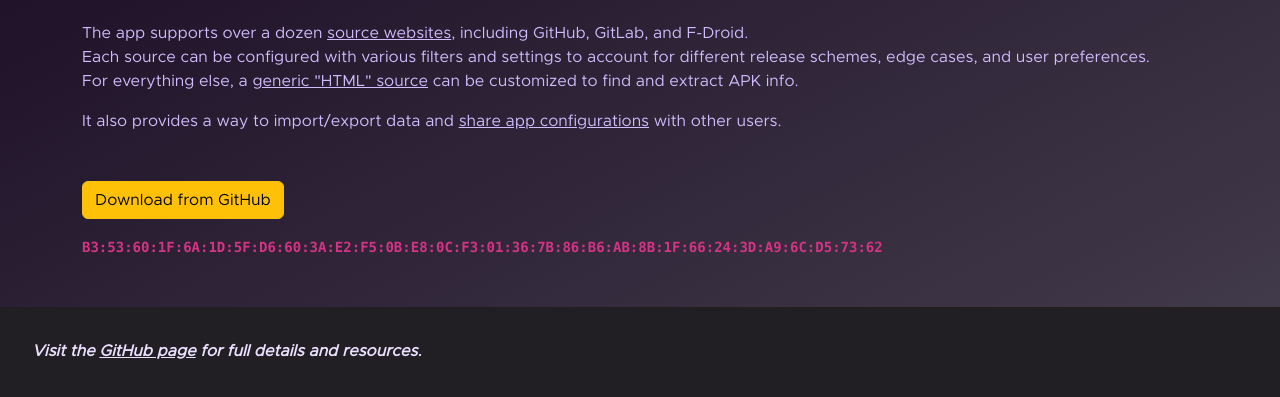
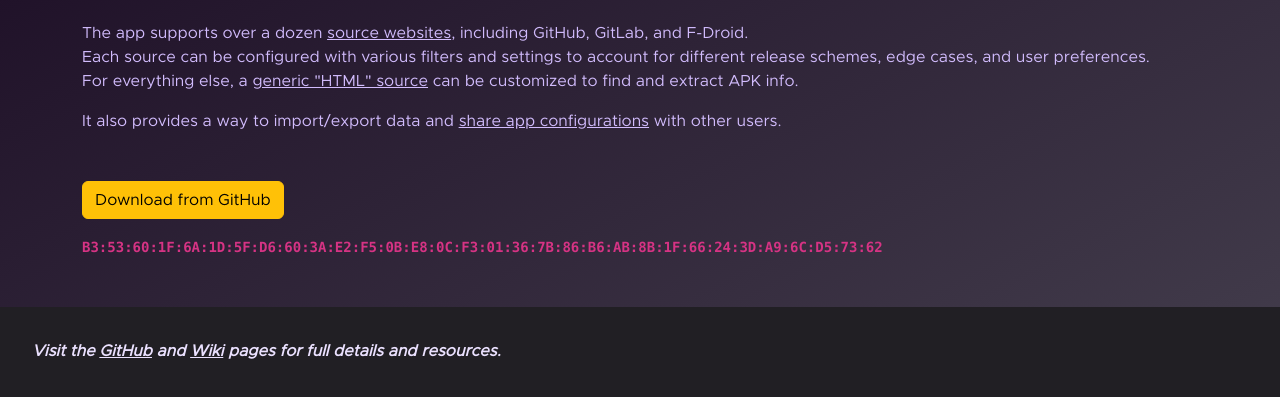
Before and after one commit to ImranR98/obtainium.imranr.dev, a plain HTML site: page index.html in a window 1280 px wide. Shown: the part 395-792 px from the top of the page. Drawn offline with nearby package versions, Linux system fonts and the light colour scheme; no server answers.

Commit message:
Added Wiki link

```diff
--- a/index.html
+++ b/index.html
@@ -105,7 +105,7 @@
     </div>
 
     <div class="footer">
-        <i><b>Visit the <a href="https://github.com/ImranR98/Obtainium" target="_blank">GitHub page</a> for full
+        <i><b>Visit the <a href="https://github.com/ImranR98/Obtainium" target="_blank">GitHub</a> and <a href="https://wiki.obtainium.imranr.dev/" target="_blank">Wiki</a> pages for full
                 details and resources.</b></i>
     </div>
 
```
